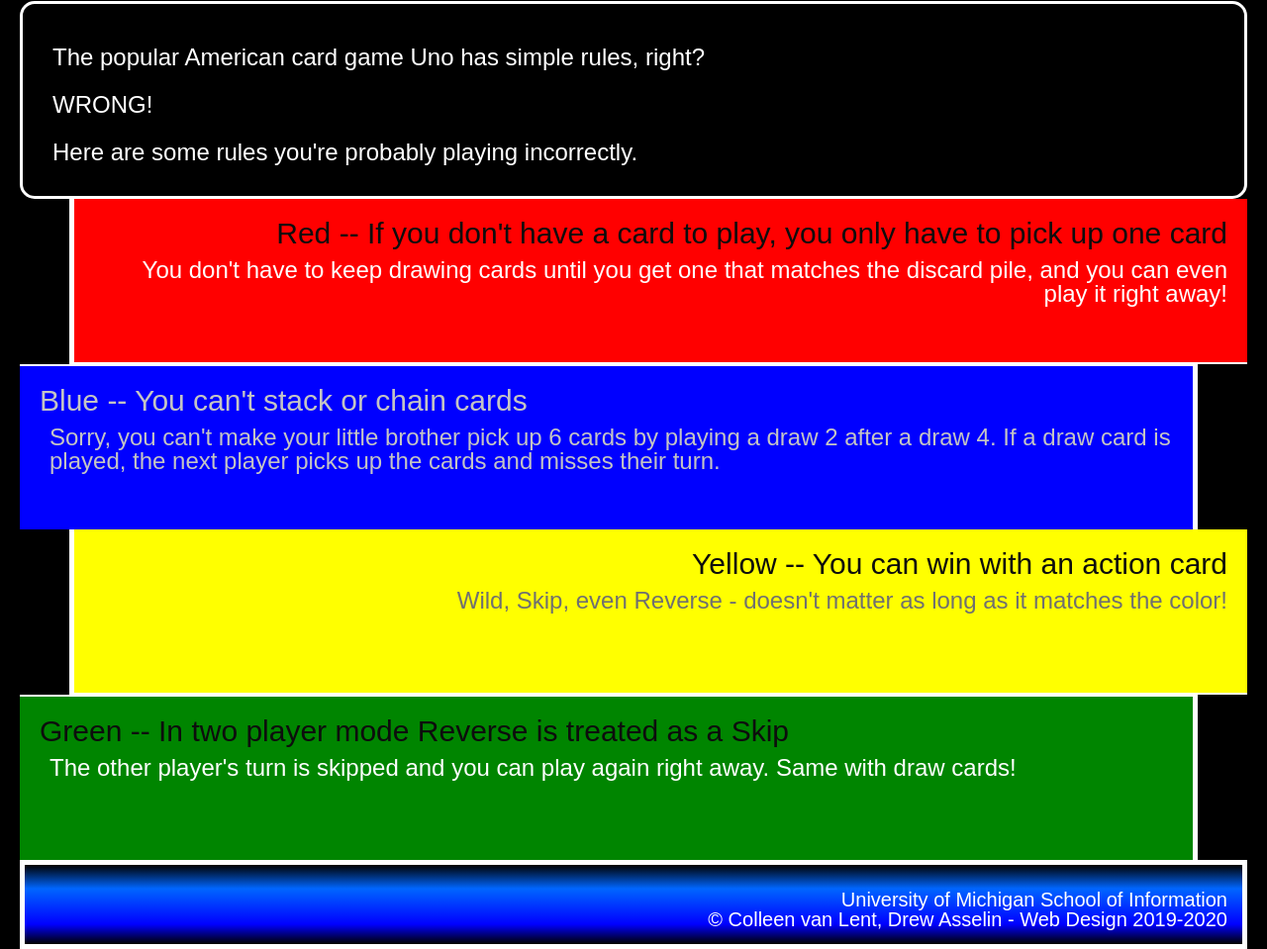
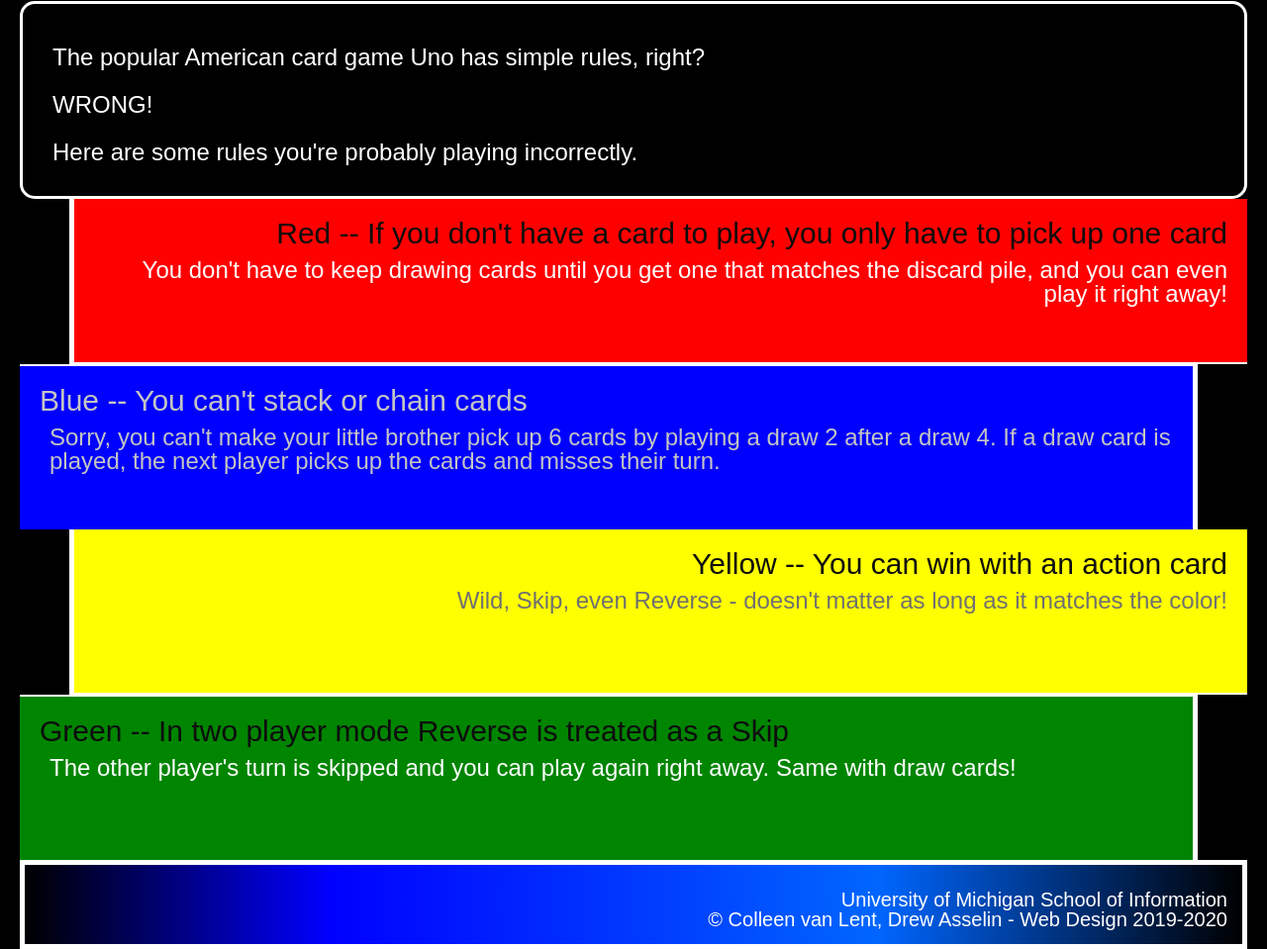
Before and after one commit to milivij/hw2-w25, a plain HTML site: page index.html in a window 1280 px wide. Shown: the part 327-1286 px from the top of the page at 99% size. Drawn offline with Linux system fonts and the light colour scheme.

Commit message:
Add files via upload

```diff
--- a/css/style.css
+++ b/css/style.css
@@ -116,7 +116,7 @@ div{
 }
 
 footer{
-    background: linear-gradient(0deg, #000000, #0000ff 25%, #0066ff 70%, #000000);
+    background: linear-gradient(to right, #000000, #0000ff 25%, #0066ff 70%, #000000);
     border: 5px solid white;
     text-align: right;
     padding-top: 15px;
```
